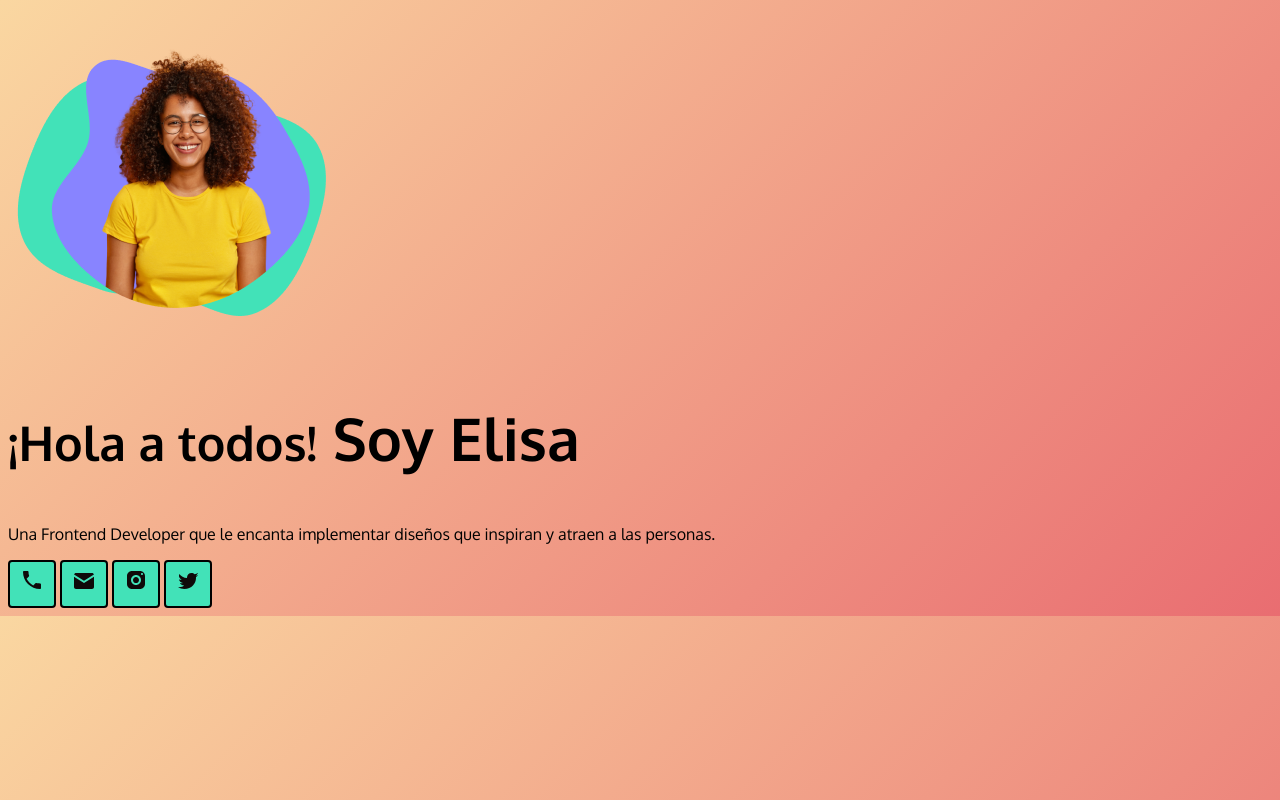
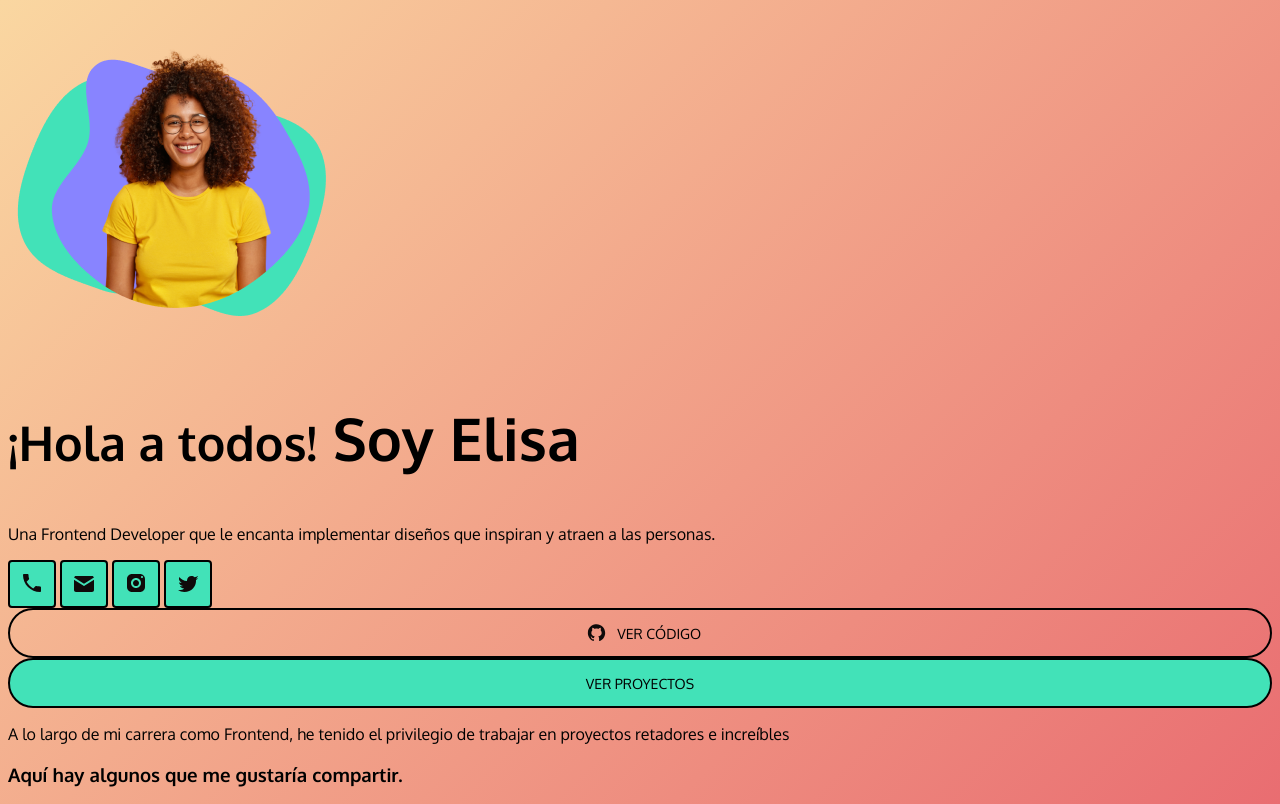
Before and after one commit to lenxnos/elisa-portafilio, a plain HTML site: page index.html in a window 1280 px wide. Drawn offline with Linux system fonts and the light colour scheme.

Commit message:
styles buttons show code and show projects

```diff
--- a/assets/css/style.css
+++ b/assets/css/style.css
@@ -2,10 +2,11 @@
   --primary: #42E2B8;
   --gradiant: linear-gradient(135deg, #FAD7A1 0%, #E96D71 100%);
   --black: black;
+  --font: 'Oxygen', sans-serif;
 }
 
 body {
-  font-family: 'Oxygen', sans-serif;
+  font-family: var(--font);
   background: var(--gradiant)
 }
 
@@ -27,7 +28,7 @@ body {
   inline-size: 44px;
   block-size: 44px;
   text-align: center;
-  line-height: 44px;
+  line-height: 50px;
   border-radius: 4px;
   border: 2px solid var(--black);
 }
@@ -35,3 +36,41 @@ body {
 .social-item {
   vertical-align: middle;
 }
+
+.btn {
+  font-family: var(--font);
+  background: initial;
+  border-radius: 90px;
+  block-size: 50px;
+  display: block;
+  width: 100%;
+  box-sizing: border-box;
+  font-size: 14px;
+  text-transform: uppercase;
+  text-align: center;
+  border: 2px solid var(--black);
+}
+
+.btn.primary {
+  background: var(--primary);
+}
+
+.btn.secondary img {
+  position: relative;
+  bottom: 1px;
+}
+
+.btn i {
+  display: inline-block;
+  margin-inline: 8px;
+}
+
+.btn span {
+  vertical-align: middle;
+}
+
+.btn i img {
+  block-size: 19px;
+  inline-size: 19px;
+  vertical-align: middle;
+}
--- a/index.html
+++ b/index.html
@@ -28,5 +28,18 @@
       <i class="social-item"><img src="./assets/svg/instagram.svg" alt="instagram icon" /></i>
       <i class="social-item"><img src="./assets/svg/twitter.svg" alt="twitter icon" /></i>
     </div>
+    <button class="btn secondary">
+      <i>
+        <img src="./assets/svg/github.svg" alt="">
+      </i>
+      <span>Ver código</span>
+    </button>
+    <button class="btn primary">Ver proyectos</button>
+    <p>
+      A lo largo de mi carrera como Frontend, he tenido el privilegio de trabajar en proyectos retadores e increíbles
+    </p>
+    <h3>
+      Aquí hay algunos que me gustaría compartir.
+    </h3>
   </body>
 </html>
```
Also changed, not shown: assets/png/leonidas-esteban.png (added), assets/png/marvol.png (added), assets/png/netnet.png (added), assets/png/projects.png (added), assets/png/sutano.png (added), assets/svg/arrow-down.svg (added), assets/svg/github.svg (added).
